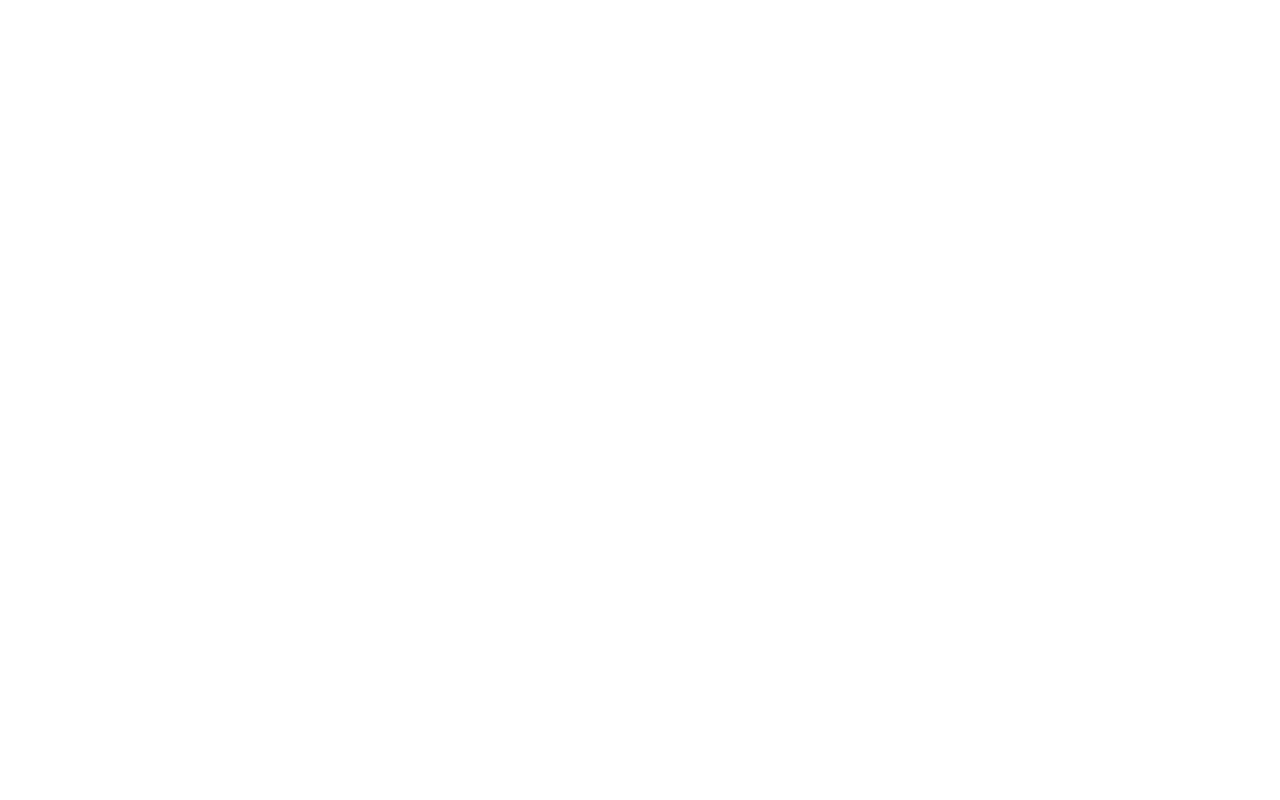
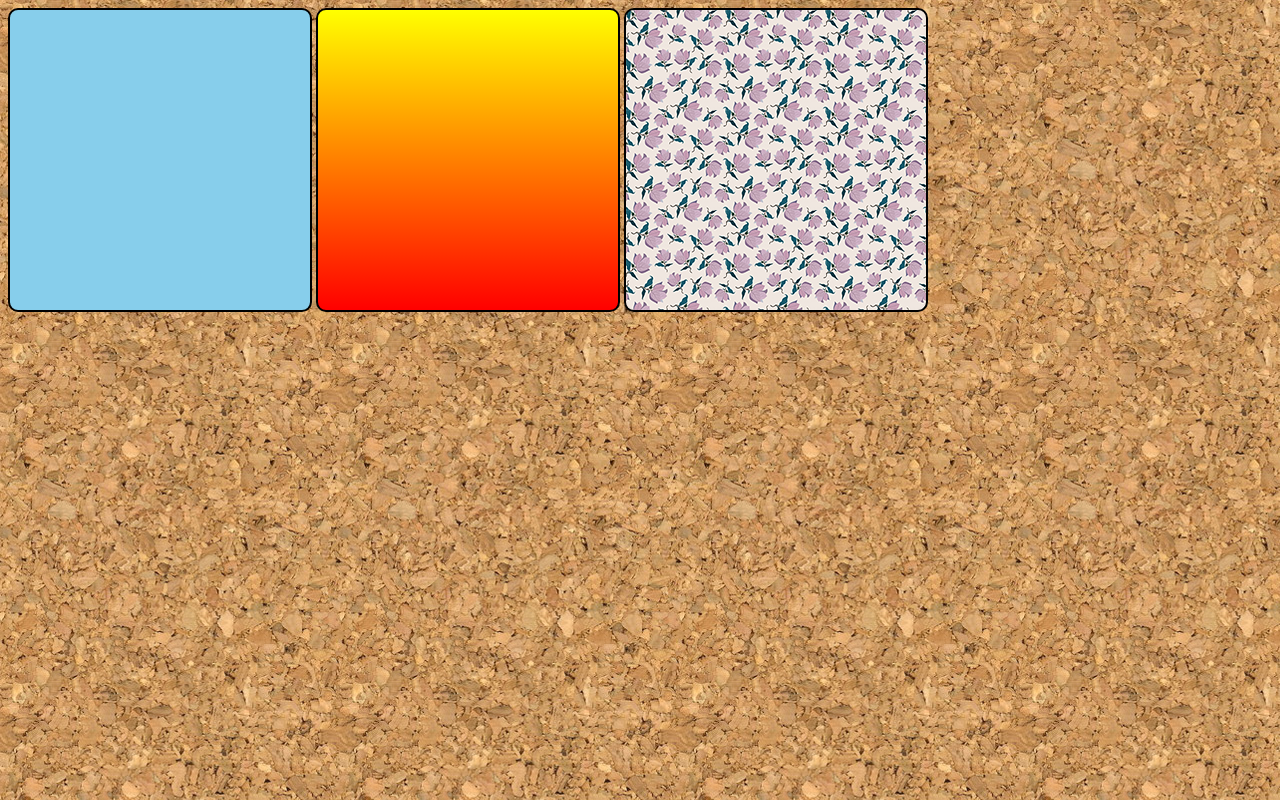
Before and after one commit to gabrieldefonseca/HTML-CSS, a plain HTML site: page Exercicios/ex022/fundo01.html in a window 1280 px wide. Drawn offline with Linux system fonts and the light colour scheme.

Commit message:
Update fundo01.html

```diff
--- a/Exercicios/ex022/fundo01.html
+++ b/Exercicios/ex022/fundo01.html
@@ -5,6 +5,29 @@
     <meta name="viewport" content="width=device-width, initial-scale=1.0">
     <title>Teste de imagem de fundo</title>
     <style>
+        body {
+            background-image: url('imagens/wallpaper001.jpg');
+        }
+
+        div.quadrado {
+            display: inline-block;
+            border: 2px solid black;
+            border-radius: 10px;
+            width: 300px;
+            height: 300px;
+        }
+
+        div#q1 {
+            background-color: skyblue;
+        }
+
+        div#q2 {
+            background-image: linear-gradient(to bottom, yellow, red);
+        }
+
+        div#q3 {
+            background-image: url('imagens/pattern003.png');
+        }
 
     </style>
 </head>
@@ -17,7 +40,7 @@
 
 </div>
 
-<div class="quadrado" id="q3 ">
+<div class="quadrado" id="q3">
 
 </div>
 </body>
```
